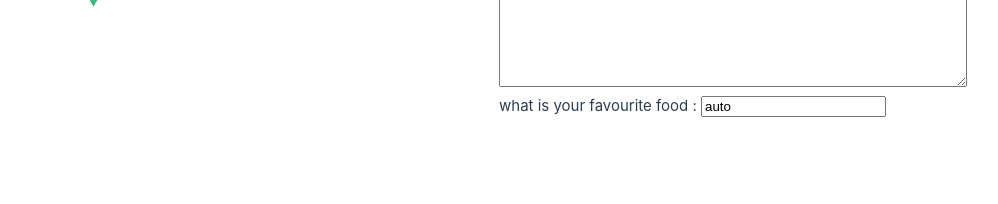
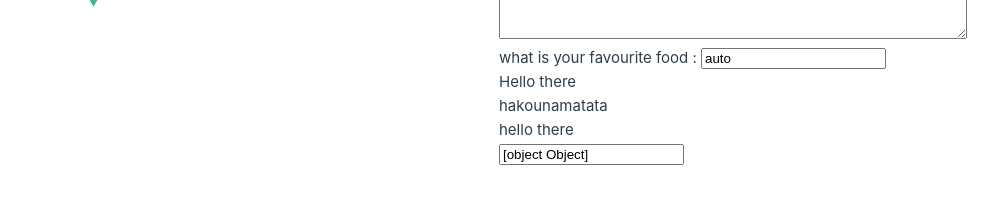
Before and after one commit to Jeremie-Po/R-vision-Vue-VITE, a Vue app in the folder firstProject/: page / in a window 1280 px wide. Shown: the part 448-652 px from the top of the page, without its empty margins (141-1139 px from the left). Built offline with nearby package versions, Linux system fonts and the light colour scheme; the HTML template or start-up script is replaced by a standard one.

Commit message:
exemple of injections

```diff
--- /dev/null
+++ b/firstProject/src/components/footer.vue
@@ -0,0 +1,16 @@
+<template>
+  <div>Hello there</div>
+  <div>{{ key }}</div>
+  <div> {{ tab.q1 }} {{ tab.q2 }}</div>
+  <input v-model="comment"/>
+</template>
+
+<script setup>
+
+import {inject} from "vue";
+
+let key = inject('key');
+let comment = inject('comment');
+let tab = inject('tab');
+
+</script>
--- a/firstProject/src/views/HomeView.vue
+++ b/firstProject/src/views/HomeView.vue
@@ -1,21 +1,32 @@
-<script setup lang="ts">
-import {useLocalStorage} from "@/composables/useLocalStorage.ts";
-import TablabbleTextArea from "@/components/TablabbleTextArea.vue";
-import {ref} from "vue";
-
-let food = useLocalStorage('food', 'auto');
-let comment = ref('hi there');
-
-</script>
-
 <template>
   <main>
     <form>
-      <TablabbleTextArea v-model="comment" style="width:100%; height:300px "
-      />
+      <TablabbleTextArea v-model="comment" style="width:100%; height:300px "/>
     </form>
     <p>
       what is your favourite food : <input v-model="food">
     </p>
+    <Footer/>
   </main>
 </template>
+
+<script setup lang="ts">
+import {useLocalStorage} from "@/composables/useLocalStorage.ts";
+import TablabbleTextArea from "@/components/TablabbleTextArea.vue";
+import {provide, ref} from "vue";
+import Footer from "@/components/footer.vue";
+
+
+let food = useLocalStorage('food', 'auto');
+let comment = ref('hi there');
+let tab = {
+  'q1': 'hello',
+  'q2': 'there',
+}
+provide('key', 'hakounamatata');
+provide('comment', {
+  comment,
+  changeComment: () => comment.value = 'hello',
+});
+provide('tab', tab);
+</script>
```
